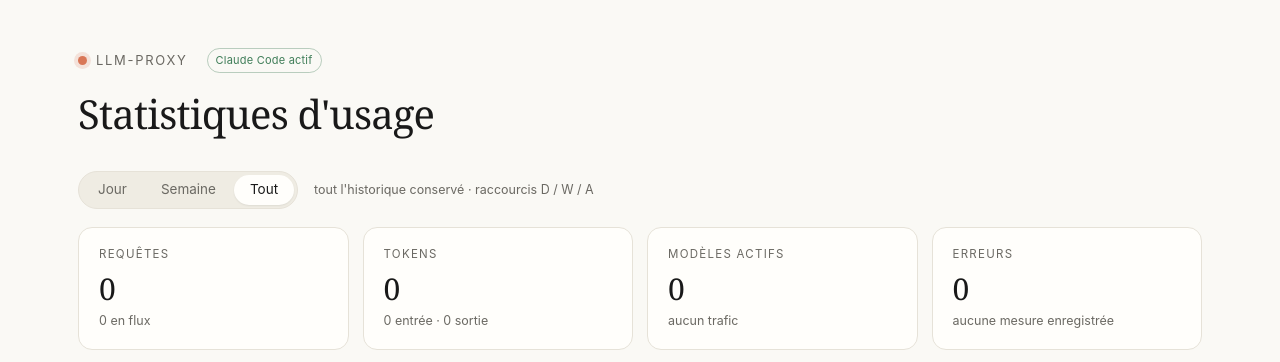
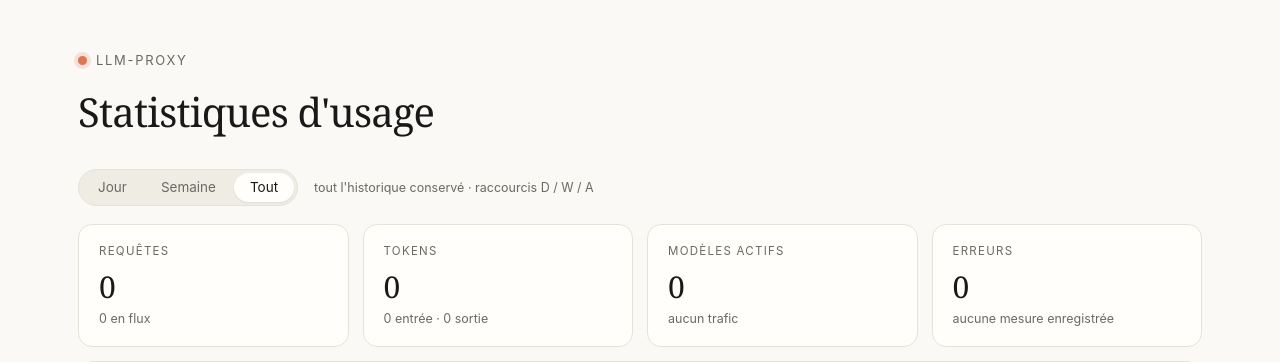
Before and after one commit to c4software/llm-proxy, a FastAPI app: page /ui in a window 1280 px wide. Shown: the top 362 px of the page. Run offline with FastAPI, Linux system fonts and the light colour scheme; data that the repository does not hold is empty; some libraries are stand-ins or nearby versions.

Commit message:
Tableau de bord : plus de badge Claude Code dans l'en-tête, le panneau « Brancher un client » suffit

```diff
--- a/llm_proxy/web/static/dashboard.css
+++ b/llm_proxy/web/static/dashboard.css
@@ -22,11 +22,9 @@ body {
 header { margin-bottom: 34px; }
 .brand {
   display: inline-flex; align-items: center; gap: 9px;
-  /* Le badge de surface Anthropic suit le titre, en retrait. */
   font-size: 13px; letter-spacing: .13em; text-transform: uppercase;
   color: var(--muted); margin-bottom: 18px;
 }
-.brand .tag { margin-left: 10px; text-transform: none; letter-spacing: .02em; }
 .dot {
   width: 9px; height: 9px; border-radius: 50%; background: var(--accent);
   box-shadow: 0 0 0 4px var(--accent-soft);
--- a/llm_proxy/web/static/dashboard.js
+++ b/llm_proxy/web/static/dashboard.js
@@ -17,9 +17,9 @@
   Un second appel, léger, sert uniquement à savoir jusqu'où remonte
   l'historique — au chargement et au changement de période, jamais dans
   la boucle. La vue « Tout » en a besoin pour choisir son découpage.
-  Un troisième, UNE fois au chargement, lit /healthz pour afficher si la
-  surface Anthropic (Claude Code) est active — ce n'est pas de l'usage,
-  ça ne bouge pas, ça ne se rafraîchit pas.
+  Un troisième, UNE fois au chargement, lit /healthz pour le panneau
+  « Brancher un client » (auth, surface Anthropic, modèles connus) — ce
+  n'est pas de l'usage, ça ne bouge pas, ça ne se rafraîchit pas.
 
   Rien n'est demandé tant que l'onglet est masqué.
 
--- a/llm_proxy/web/templates/index.html
+++ b/llm_proxy/web/templates/index.html
@@ -21,14 +21,7 @@
 <body>
 <div class="wrap" id="app" v-cloak>
   <header>
-    <div class="brand"><span class="dot"></span> llm-proxy
-      <!-- Surface Anthropic (Claude Code) : lu une fois sur /healthz. -->
-      <span v-if="anthropic !== null" class="tag"
-            :class="anthropic ? 'exact' : ''"
-            :title="anthropic ? 'POST /v1/messages actif — ANTHROPIC_BASE_URL peut pointer ici'
-                              : '[anthropic].enabled absent ou false dans config.toml'">
-        Claude Code {{ anthropic ? "actif" : "inactif" }}</span>
-    </div>
+    <div class="brand"><span class="dot"></span> llm-proxy</div>
     <h1>Statistiques d'usage</h1>
   </header>
 
```
Also changed, not shown: README.md.
